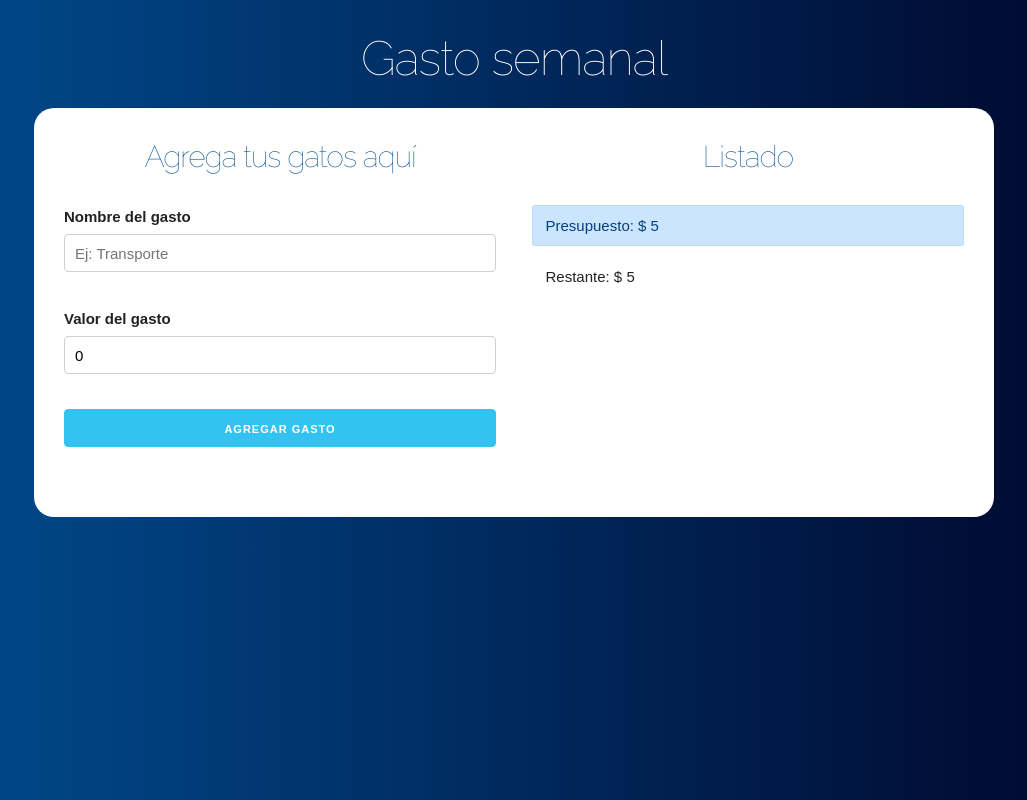
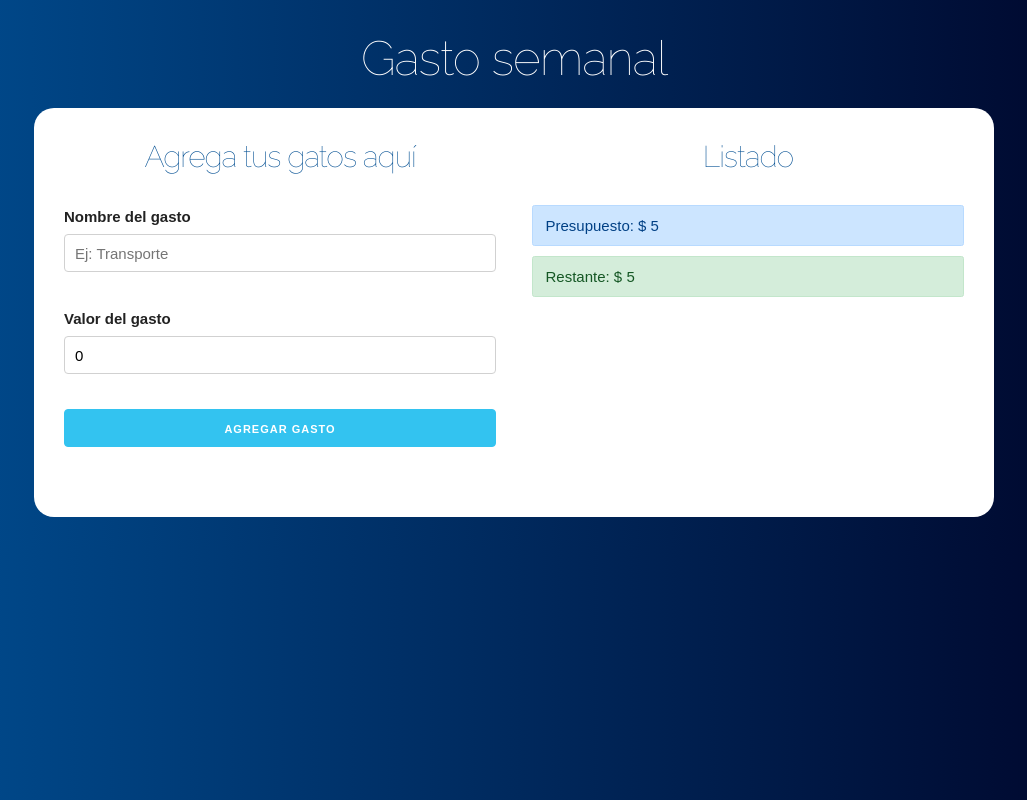
Before and after one commit to JKBustillo/budget, a React (Create React App) app: page / in a window 1280 px wide. Both pictures are taken after typing "5" into the empty fields and a click on the input "Definir presupuesto". Shown: the whole page, without its empty margins (126-1153 px from the left). Built offline with nearby package versions, Linux system fonts and the light colour scheme.

Commit message:
helper added, ControlPresupuesto ready, Form ready, Restante validation

```diff
--- a/src/App.js
+++ b/src/App.js
@@ -1,4 +1,4 @@
-import React, { useState } from 'react';
+import React, { useState, useEffect } from 'react';
 import Pregunta from './components/Pregunta';
 import Form from './components/Form';
 import Listado from './components/Listado';
@@ -9,10 +9,23 @@
   const [restante, setRestante] = useState(0);
   const [mostrarPregunta, setMostrarPregunta] = useState(true);
   const [gastos, setGastos] = useState([]);
+  const [gasto, setGasto] = useState({});
+  const [crearGasto, setCrearGasto] = useState(false);
 
-  const agregarNuevoGasto = gasto => {
-    setGastos([...gastos, gasto]);
-  };
+  // Actualizar restante
+  useEffect(() => {
+    if (crearGasto) {
+
+      // Resta del presupuesto actual
+      const presupuestoRestante = restante - gasto.cantidad;
+      if (presupuestoRestante > 0) {
+        setGastos([...gastos, gasto]);
+        setRestante(presupuestoRestante);
+      }
+      //Reset a false
+      setCrearGasto(false);
+    }
+  }, [gasto, crearGasto, gastos, restante])
 
   return (
     <div className="container">
@@ -29,7 +42,8 @@
           <div className="row">
             <div className="one-half column">
               <Form
-                agregarNuevoGasto={agregarNuevoGasto}
+                setGasto={setGasto}
+                setCrearGasto={setCrearGasto}
               />
             </div>
             <div className="one-half column">
--- a/src/components/ControlPresupuesto.js
+++ b/src/components/ControlPresupuesto.js
@@ -1,4 +1,5 @@
 import React, { Fragment } from 'react';
+import { revisarPresupuesto } from '../helper';
 
 const ControlPresupuesto = ({ presupuesto, restante}) => {
     return (
@@ -6,7 +7,7 @@
             <div className="alert alert-primary">
                 Presupuesto: $ {presupuesto}
             </div>
-            <div className="alert">
+            <div className={revisarPresupuesto(presupuesto, restante)}>
                 Restante: $ {restante}
             </div>
         </Fragment>
--- a/src/components/Form.js
+++ b/src/components/Form.js
@@ -2,7 +2,7 @@
 import Error from './Error';
 import shortid from 'shortid';
 
-const Form = ({ agregarNuevoGasto }) => {
+const Form = ({ setGasto, setCrearGasto }) => {
     const [nombre, setNombre] = useState('');
     const [cantidad, setCantidad] = useState(0);
     const [error, setError] = useState(false);
@@ -24,7 +24,8 @@
             id: shortid.generate()
         };
 
-        agregarNuevoGasto(gasto);
+        setGasto(gasto);
+        setCrearGasto(true);
 
         // Resetear form
         setNombre('');
--- /dev/null
+++ b/src/helper.js
@@ -0,0 +1,13 @@
+export const revisarPresupuesto = (presupuesto, restante) => {
+    let clase;
+
+    if ((presupuesto / 4) > restante) {
+        clase = 'alert alert-danger';
+    } else if ((presupuesto / 2) > restante) {
+        clase = 'alert alert-warning';
+    } else {
+        clase = 'alert alert-success';
+    }
+
+    return clase;
+};
```
